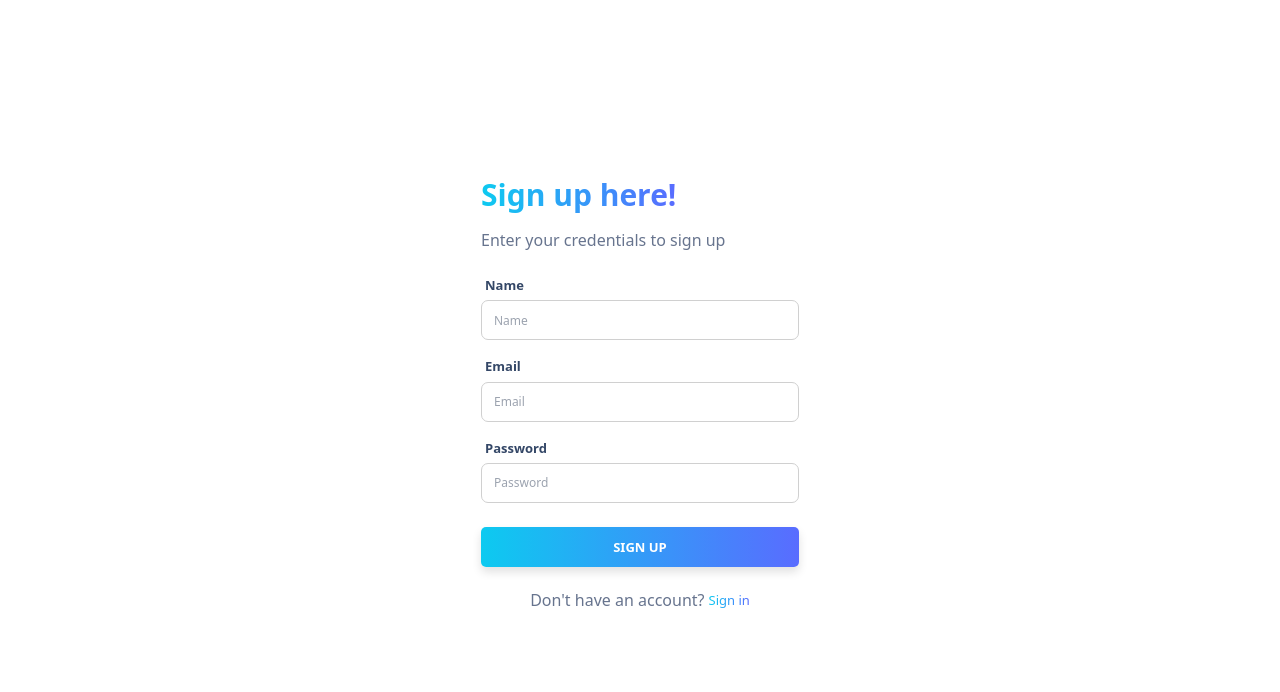
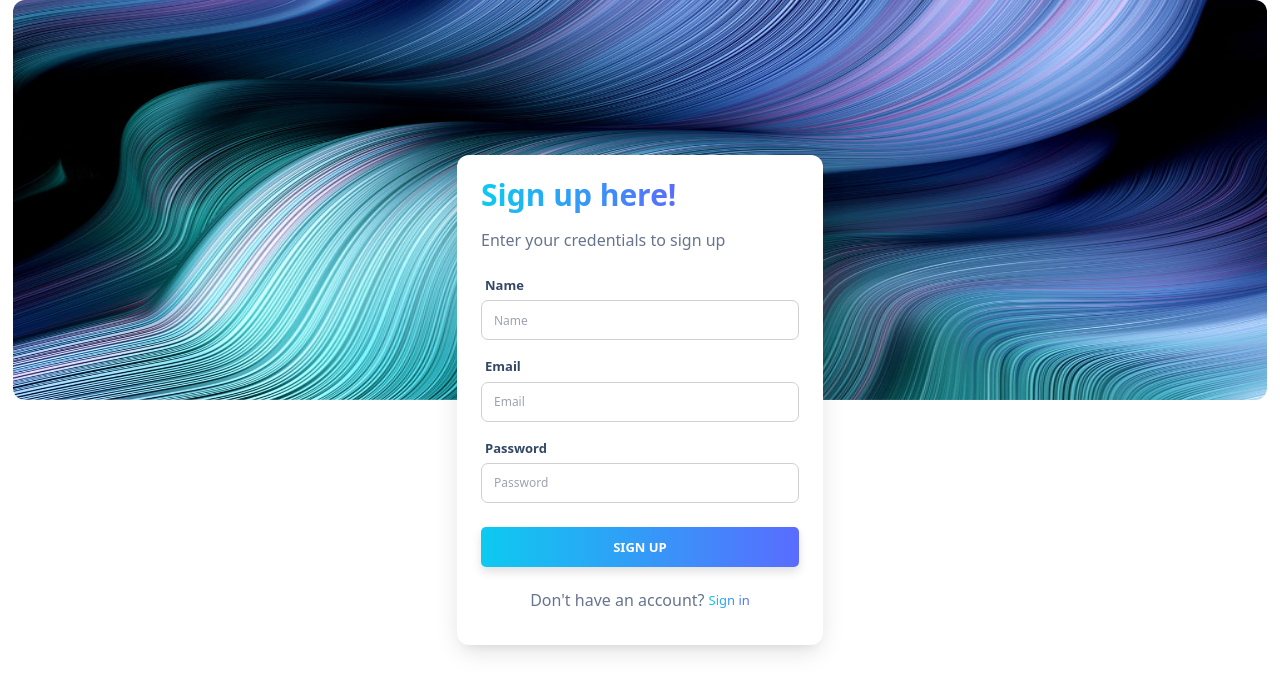
Before and after one commit to mudassir7732/Full-Stack, a React (Create React App) app in the folder Front-end/: page /signup in a window 1280 px wide. Shown: the top 692 px of the page. Built offline with nearby package versions, Linux system fonts and the light colour scheme.

Commit message:
Updated code

```diff
--- a/Front-end/src/pages/signup/index.js
+++ b/Front-end/src/pages/signup/index.js
@@ -64,10 +64,11 @@ const Signup = () => {
             }
             {loading && <Loader />}
 
-
-            <div className={styles.container}>
-                <div className={styles.formWrapper}>
-                    <div className={styles.card}>
+            <div className={`${styles.container} z-50`}>
+                <img src="/assets/curved.jpg" className="z-0  h-[50vh] mx-[1%] rounded-xl w-[98%] fixed top-0" />
+                {/* <div className="bg-cover bg-center min-h-[30vh] w-full border-8 z-0" style={{ backgroundImage: 'url("/assets/curved6.jpg")' }} /> */}
+                <div className={`${styles.formWrapper} z-50`}>
+                    <div className={`${styles.card} shadow-lg`}>
                         <Formik initialValues={INTIIAL_VALUES} validationSchema={ValidationSchema} onSubmit={handleSignup}>
                             {({ handleChange, values, errors, touched }) => (
                                 <Form>
@@ -134,14 +135,7 @@ const Signup = () => {
                                 Sign in
                             </p>
                         </div>
-
                     </div>
-
-                    {/* <img
-                    alt='imag'
-                    src="/assets/curved.jpg"
-                    className={styles.bgImage}
-                /> */}
                 </div>
             </div>
         </>
```
